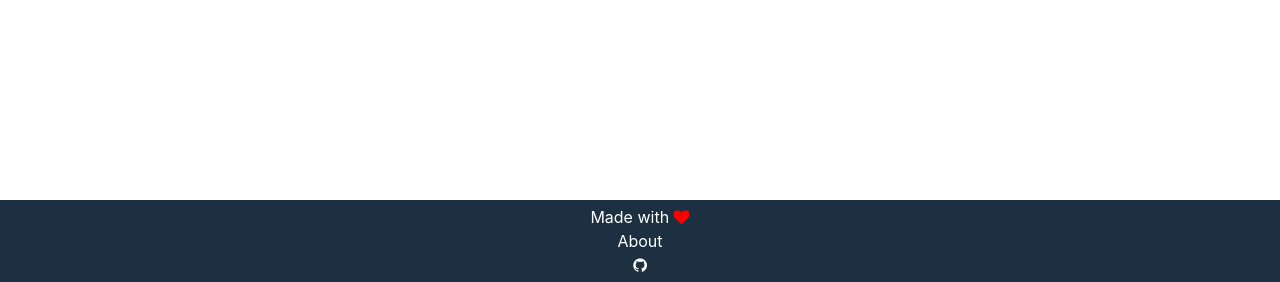
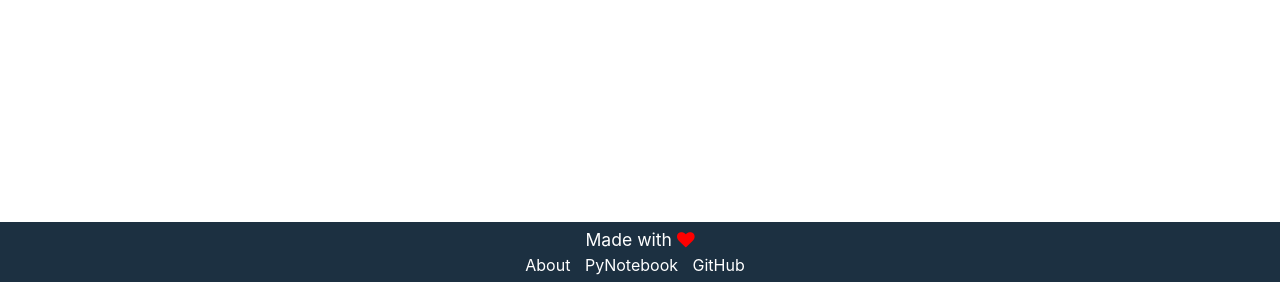
Before and after one commit to swarajpande5/Detecting-Fake-News, a Django app: page /about in a window 1280 px wide. Shown: the part 518-800 px from the top of the page. Run offline with Django 3.2, Linux system fonts and the light colour scheme; some libraries are stand-ins or nearby versions.

Commit message:
Added style.css and fixed about.html

```diff
--- a/firstApp/static/firstApp/css/style.css
+++ b/firstApp/static/firstApp/css/style.css
@@ -31,9 +31,14 @@ footer{
     bottom: 0;
     width: 100%;
 }
+footer>div{
+    font-size: 1.1em;
+}
+
 footer>a{
     text-decoration: none;
     color: white;
+    margin-right: 10px;
 }
 .result{
     background-color: #7353BA;
--- a/firstApp/templates/firstApp/about.html
+++ b/firstApp/templates/firstApp/about.html
@@ -35,13 +35,18 @@
 
     <footer>
       <div>Made with
-        <i class="fa fa-heart " style="color:red;" ></i>
+        <i class="fa fa-heart " style="color: red;" ></i>
       </div>
 
-      <a href="{% url 'about' %}">About</a>
-      <div>
+        <a href="{% url 'about' %}" ">About</a>
+
+        <a href="{% url 'notebook' %}">PyNotebook</a>
+
+        <a href="https://github.com/swarajpande4/Detecting-Fake-News">GitHub</a>
+
+      <!-- <div>
         <a href="https://github.com/swarajpande4/Detecting-Fake-News"><i class='fa fa-github' style="color: white;"></i></a>
-      </div>
+      </div> -->
     </footer>
 </body>
 </html>
```
